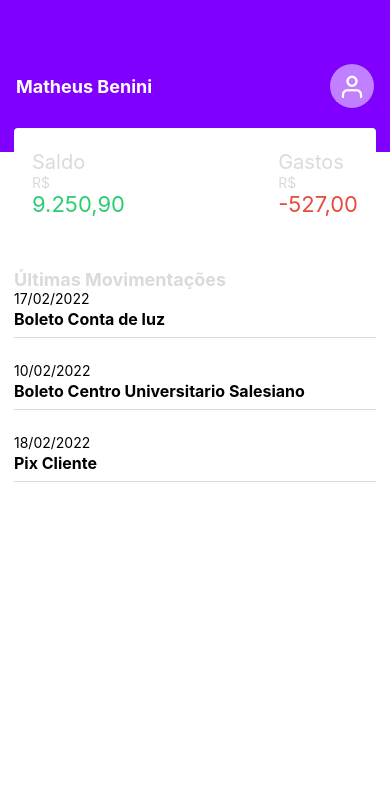
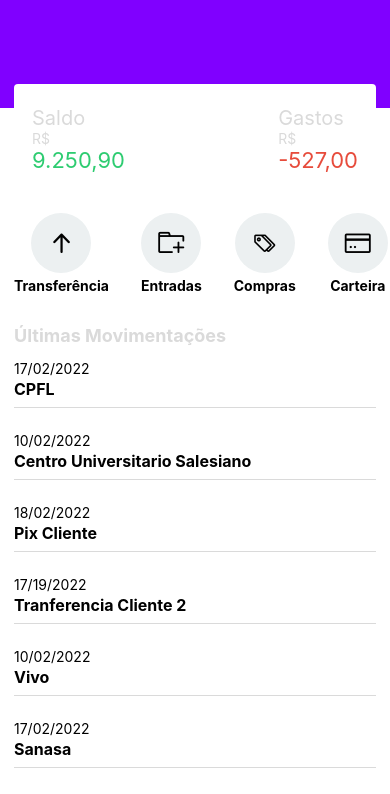
Before and after one commit to MatheusBenini/financeApp, a React Native app: screen / in a window 390 px wide. Shown: the top 794 px of the page. Built offline with nearby package versions, Linux system fonts and the light colour scheme.

Commit message:
Atualizações

```diff
--- a/App.js
+++ b/App.js
@@ -1,3 +1,4 @@
+import 'react-native-reanimated'
 import Home from './src/pages/Home'
 
 
--- a/babel.config.js
+++ b/babel.config.js
@@ -2,5 +2,8 @@
   api.cache(true);
   return {
     presets: ['babel-preset-expo'],
+    plugins: [
+      'react-native-reanimated/plugin',
+    ],
   };
 };
--- a/package.json
+++ b/package.json
@@ -11,8 +11,10 @@
   "dependencies": {
     "expo": "~47.0.12",
     "expo-status-bar": "~1.4.2",
+    "moti": "^0.23.7",
     "react": "18.1.0",
-    "react-native": "0.70.5"
+    "react-native": "0.70.5",
+    "react-native-reanimated": "~2.12.0"
   },
   "devDependencies": {
     "@babel/core": "^7.12.9"
--- /dev/null
+++ b/src/components/Actions/index.js
@@ -0,0 +1,89 @@
+import React from 'react';
+import { View, Text, StyleSheet, TouchableOpacity, ScrollView  } from 'react-native';
+
+import {AntDesign} from '@expo/vector-icons'
+
+export default function Actions() {
+ return (
+    <ScrollView  style={styles.container} horizontal={true} showsHorizontalScrollIndicator={false}>
+
+        <TouchableOpacity style={styles.actionButton}>
+            <View style={styles.areaButton}>
+                <AntDesign name="arrowup" size={26} color="#000"/>
+            </View>
+            <Text style={styles.labelButton}>Transferência</Text>
+        </TouchableOpacity>
+
+        <TouchableOpacity style={styles.actionButton}>
+            <View style={styles.areaButton}>
+                <AntDesign name="addfolder" size={26} color="#000"/>
+            </View>
+            <Text style={styles.labelButton}>Entradas</Text>
+        </TouchableOpacity>
+
+        <TouchableOpacity style={styles.actionButton}>
+            <View style={styles.areaButton}>
+                <AntDesign name="tagso" size={26} color="#000"/>
+            </View>
+            <Text style={styles.labelButton}>Compras</Text>
+        </TouchableOpacity>
+
+        <TouchableOpacity style={styles.actionButton}>
+            <View style={styles.areaButton}>
+                <AntDesign name="creditcard" size={26} color="#000"/>
+            </View>
+            <Text style={styles.labelButton}>Carteira</Text>
+        </TouchableOpacity>
+
+        <TouchableOpacity style={styles.actionButton}>
+            <View style={styles.areaButton}>
+                <AntDesign name="barcode" size={26} color="#000"/>
+            </View>
+            <Text style={styles.labelButton}>Boletos</Text>
+        </TouchableOpacity>
+
+        <TouchableOpacity style={styles.actionButton}>
+            <View style={styles.areaButton}>
+                <AntDesign name="setting" size={26} color="#000"/>
+            </View>
+            <Text style={styles.labelButton}>Conta</Text>
+        </TouchableOpacity>
+
+
+
+
+
+   </ScrollView>
+  );
+}
+
+
+const styles = StyleSheet.create({
+    container:{
+        maxHeight: 84,
+        marginBottom: 14,
+        marginTop:18,
+        paddingEnd: 14,
+        paddingStart:14
+    },
+
+    actionButton:{
+        alignItems:'center',
+        marginRight:32,
+    },
+
+    areaButton:{
+        backgroundColor:'#ecf0f1',
+        height:60,
+        width:60,
+        borderRadius:30,
+        justifyContent:'center',
+        alignItems:'center'
+    },
+
+    labelButton:{
+        marginTop:4,
+        textAlign:'center',
+        fontWeight:'bold'
+    }
+})
--- a/src/components/Header/index.js
+++ b/src/components/Header/index.js
@@ -8,20 +8,37 @@
 } from 'react-native'
 
 import { Feather } from '@expo/vector-icons'
-import { statusBar } from 'expo-status-bar';
+import {MotiView, MotiText} from 'moti'
 
 const statusBarHeight = StatusBar.currentHeight ? StatusBar.currentHeight + 22 : 64;
 
 export default function Header({ name }){
     return(
         <View style={styles.container}>
-            <View style={styles.content}>
+            {/* <MotiView style={styles.content}
+
+            from={{
+                translateY: -150,
+                opacity:0,
+            }}
+
+            animate={{
+                translateY: 0,
+                opacity:1,
+            }}
+            transition={{
+                tipe: "timing",
+                duration:800,
+                delay: 300,
+            }}
+            >
+
                 <Text style={styles.username}>{name}</Text>
 
                 <TouchableOpacity activeOpacity={0.9} style={styles.buttonUser}>
                     <Feather name='user' size={27} color='#fff'/>
                 </TouchableOpacity>
-            </View>
+            </MotiView> */}
         </View>
     )
 }
--- a/src/pages/Home/index.js
+++ b/src/pages/Home/index.js
@@ -3,11 +3,12 @@
 import Header from '../../components/Header';
 import Balance from '../../components/Balance';
 import Moviments from '../../components/Moviments';
+import Actions from '../../components/Actions';
 
 
 const list= [{
   id:1,
-  label:'Boleto Conta de luz',
+  label:'CPFL',
   value:'300,00',
   date:'17/02/2022',
   type:0 //despesas
@@ -15,7 +16,7 @@
 
 {
   id:2,
-  label:'Boleto Centro Universitario Salesiano',
+  label:'Centro Universitario Salesiano',
   value:'869,00',
   date:'10/02/2022',
   type:0
@@ -26,7 +27,7 @@
   value:'6.000,00',
   date:'18/02/2022',
   type:1 //receita
-}/*,
+},
 {
   id:4,
   label:'Tranferencia Cliente 2',
@@ -36,18 +37,18 @@
 },
 {
   id:5,
-  label:'Boleto Vivo Fibra',
+  label:'Vivo',
   value:'300,00',
   date:'10/02/2022',
   type:0
 },
 {
   id:6,
-  label:'Boleto Sanasa',
+  label:'Sanasa',
   value:'369,00',
   date:'17/02/2022',
   type:0
-}*/
+}
 
 ]
 export default function Home() {
@@ -57,6 +58,8 @@
     <Header name="Matheus Benini"/>
 
     <Balance saldo="9.250,90" gastos="-527,00"/>
+
+    <Actions/>
 
     <Text style={styles.title}>Últimas Movimentações</Text>
 
@@ -81,9 +84,8 @@
     color:'#dadada',
   fontSize:18,
   fontWeight:'bold',
-  marginRight: 14,
-  marginLeft: 14,
-  marginTop: 30,
+  margin: 14,
+
   },
 
   list:{
```
Also changed, not shown: 1 other file (tests, documents, lock files or other folders).
